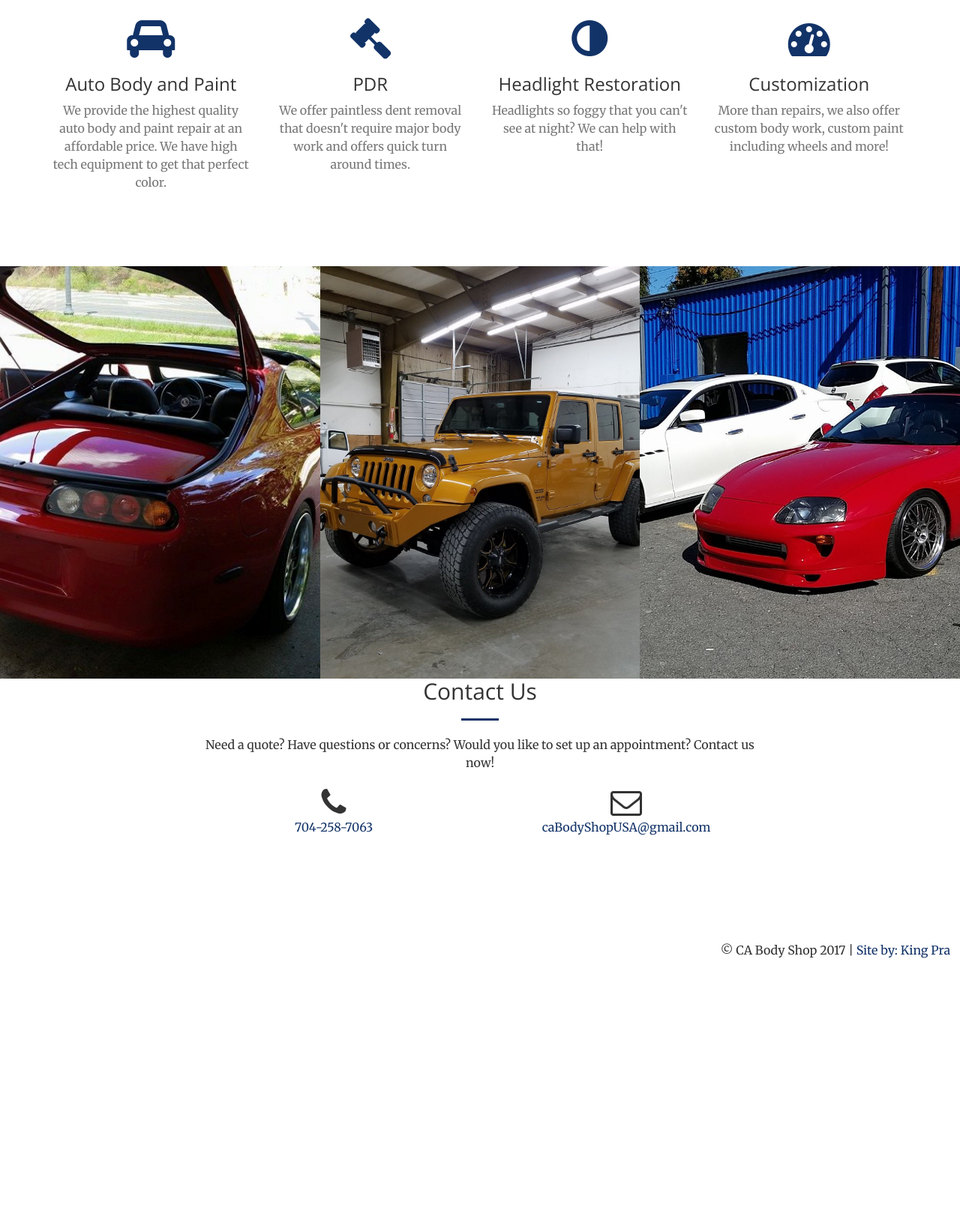
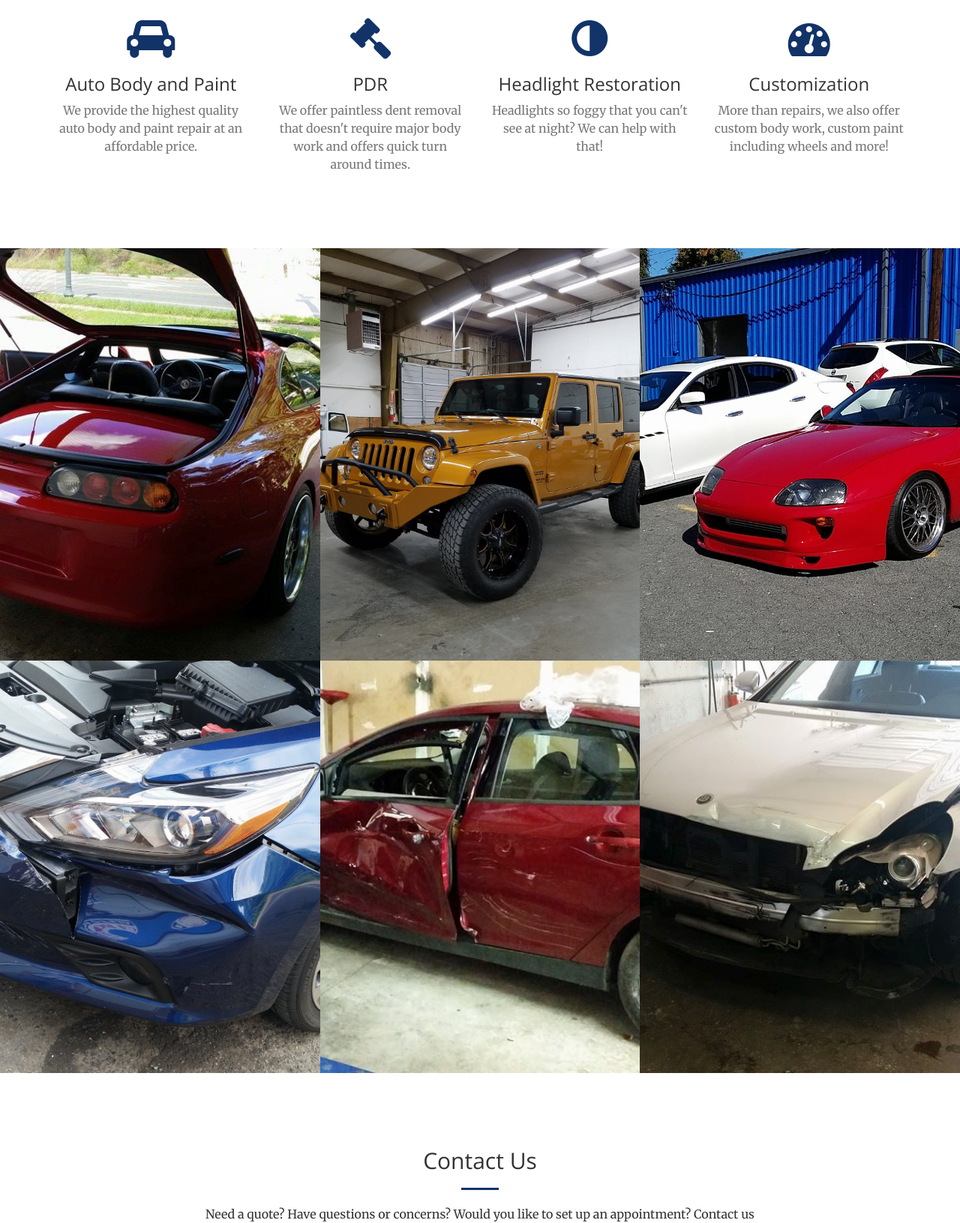
Before and after one commit to KingPra/caBodyShop2, a website: page index.html in a window 1280 px wide. Shown: the part 973-2604 px from the top of the page at 75% size. Before the commit the page ends 2272 px from the top, so only its background shows below. Drawn offline with nearby package versions, Linux system fonts and the light colour scheme; files that its build step writes are made by us from their sources.

Commit message:
portfolio update

```diff
--- a/index.html
+++ b/index.html
@@ -104,7 +104,7 @@
                     <div class="service-box">
                         <i class="fa fa-4x fa-car text-primary sr-icons"></i>
                         <h3>Auto Body and Paint</h3>
-                        <p class="text-muted">We provide the highest quality auto body and paint repair at an affordable price. We have high tech equipment to get that perfect color.</p>
+                        <p class="text-muted">We provide the highest quality auto body and paint repair at an affordable price.</p>
                     </div>
                 </div>
                 <div class="col-lg-3 col-md-6 text-center">
@@ -180,46 +180,37 @@
                         </div>
                     </a>
                 </div>
-                <!-- <div class="col-lg-4 col-sm-6">
-                    <a href="img/portfolio/fullsize/4.jpg" class="portfolio-box">
-                        <img src="img/portfolio/thumbnails/4.jpg" class="img-responsive" alt="">
+                <div class="col-lg-4 col-sm-6">
+                    <a href="img/nissanAfter.jpg" class="portfolio-box">
+                        <img src="img/nissanBefore.jpg" class="img-responsive" alt="">
                         <div class="portfolio-box-caption">
                             <div class="portfolio-box-caption-content">
-                                <div class="project-category text-faded">
-                                    Category
-                                </div>
                                 <div class="project-name">
-                                    Project Name
+                                    Nissan Before and After
                                 </div>
                             </div>
                         </div>
                     </a>
                 </div>
                 <div class="col-lg-4 col-sm-6">
-                    <a href="img/portfolio/fullsize/5.jpg" class="portfolio-box">
-                        <img src="img/portfolio/thumbnails/5.jpg" class="img-responsive" alt="">
+                    <a href="img/fordAfter.jpg" class="portfolio-box">
+                        <img src="img/fordBefore.jpg" class="img-responsive" alt="">
                         <div class="portfolio-box-caption">
                             <div class="portfolio-box-caption-content">
-                                <div class="project-category text-faded">
-                                    Category
-                                </div>
                                 <div class="project-name">
-                                    Project Name
+                                    Ford Before and After
                                 </div>
                             </div>
                         </div>
                     </a>
                 </div>
                 <div class="col-lg-4 col-sm-6">
-                    <a href="img/portfolio/fullsize/6.jpg" class="portfolio-box">
-                        <img src="img/portfolio/thumbnails/6.jpg" class="img-responsive" alt="">
+                    <a href="img/benzAfter.jpg" class="portfolio-box">
+                        <img src="img/benzBefore.jpg" class="img-responsive" alt="">
                         <div class="portfolio-box-caption">
                             <div class="portfolio-box-caption-content">
-                                <div class="project-category text-faded">
-                                    Category
-                                </div>
                                 <div class="project-name">
-                                    Project Name
+                                    Mercedes Before and After
                                 </div>
                             </div>
                         </div>
@@ -227,7 +218,7 @@
                 </div>
             </div>
         </div>
-    </section> -->
+    </section>
 
     <!-- <aside class="bg-dark">
         <div class="container text-center">
```
Also changed, not shown: img/benzAfter.jpg (added), img/benzBefore.jpg (added), img/dodgeAfter.jpg (added), img/dodgeBefore.jpg (added), img/fordAfter.jpg (added), img/fordBefore.jpg (added), img/hondaAfter.jpg (added), img/hondaBefore.jpg (added), img/nissanAfter.jpg (added), img/nissanBefore.jpg (added).
